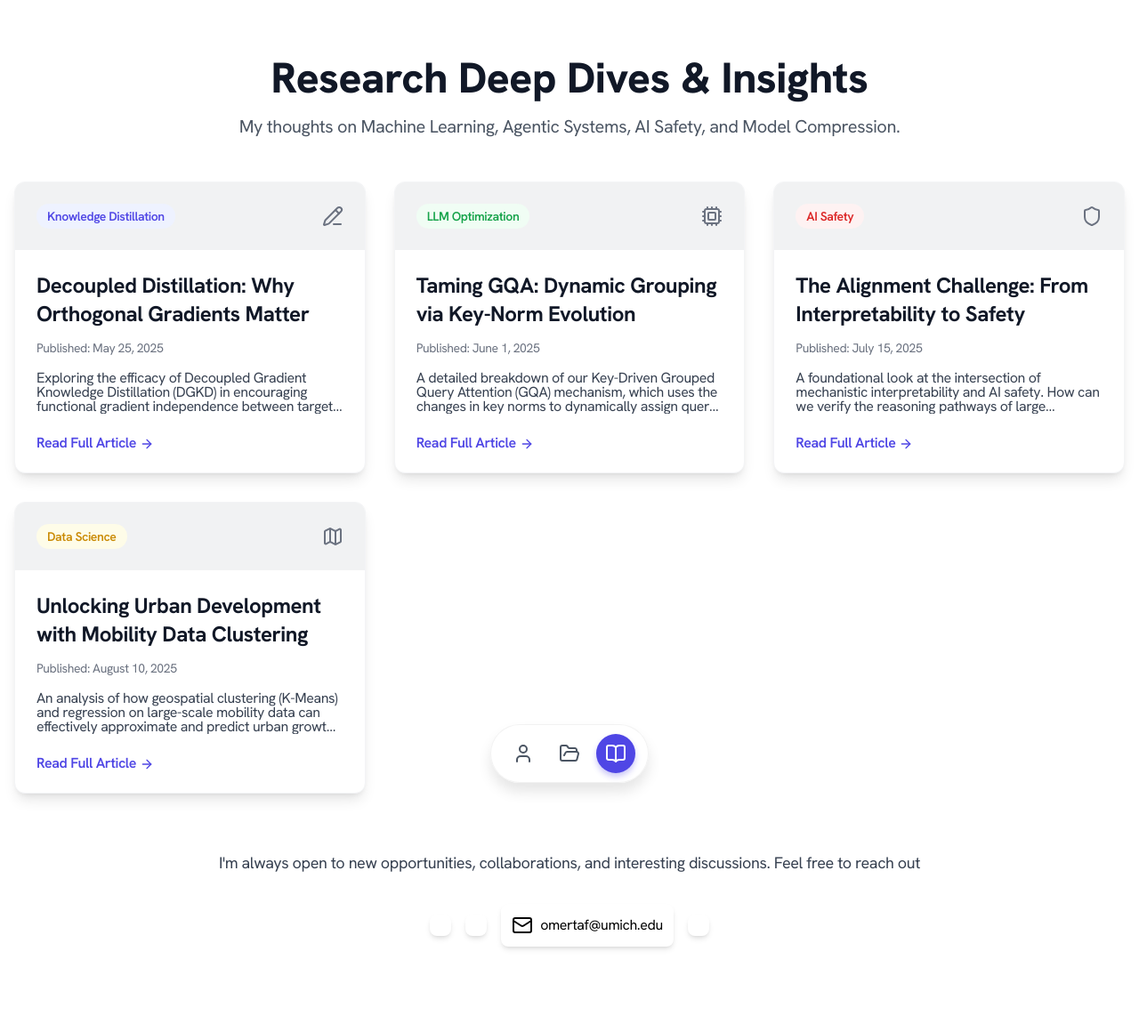
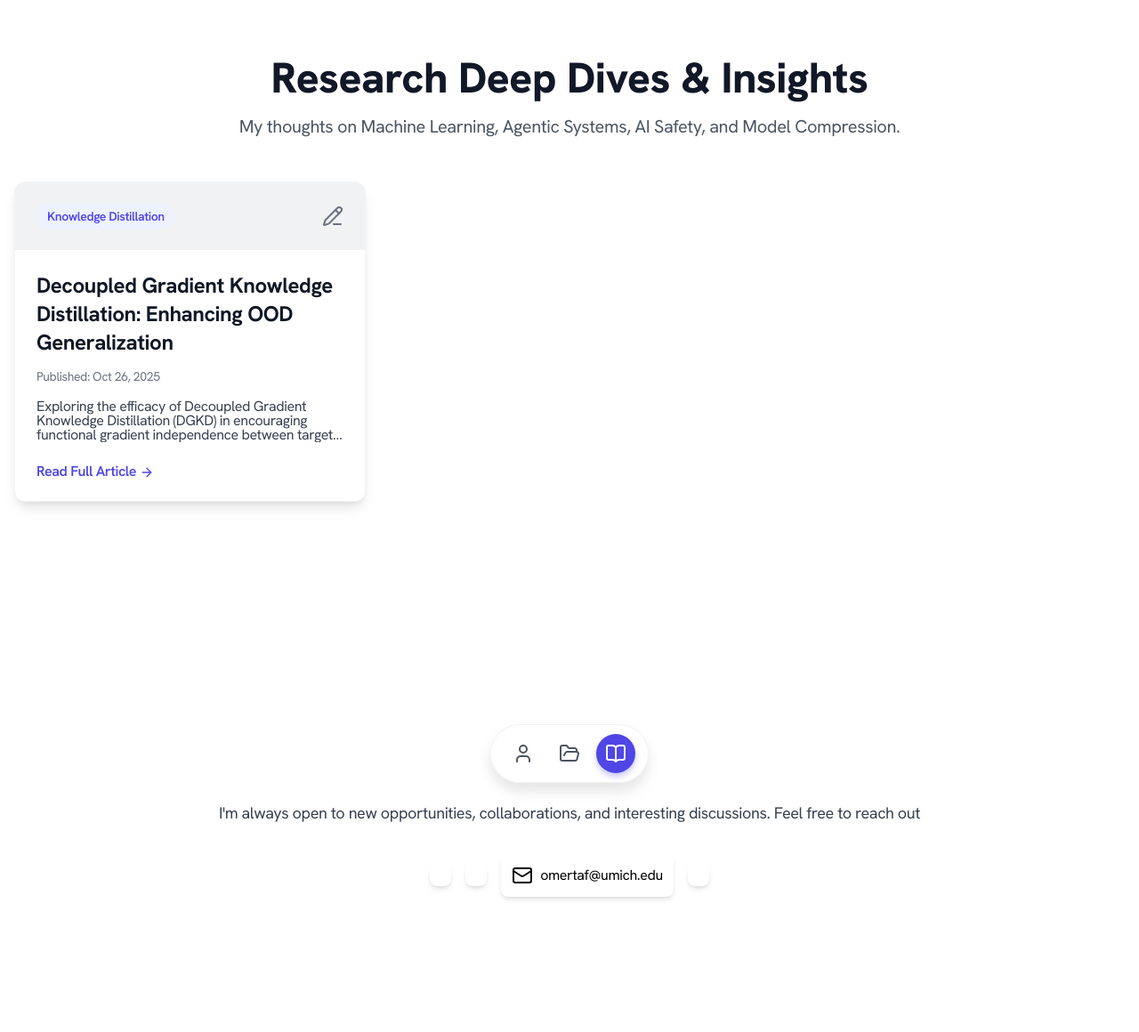
Before and after one commit to omertafveez-2001/omertafveez-2001.github.io, a Jekyll site: the page blogs.html, which Jekyll copies as it is, in a window 1280 px wide. Shown: the whole page at 89% size. Built offline with Jekyll 4.4.1, drawn with Linux system fonts in a browser that asks for light colours; nearby versions of some CDN libraries; after the commit the page ends 1104 px from its top, so only the background shows below that.

Commit message:
fixed a bug

```diff
--- a/blogs.html
+++ b/blogs.html
@@ -65,91 +65,18 @@
 
                 <div class="p-6">
                     <h2 class="text-2xl font-bold text-gray-900 mb-3 custom-heading">
-                        Decoupled Distillation: Why Orthogonal Gradients Matter
+                        Decoupled Gradient Knowledge Distillation: Enhancing OOD Generalization
                     </h2>
-                    <p class="text-sm text-gray-500 mb-4">Published: May 25, 2025</p>
+                    <p class="text-sm text-gray-500 mb-4">Published: Oct 26, 2025</p>
                     <p class="text-gray-700 mb-6 line-clamp-3">
-                        Exploring the efficacy of Decoupled Gradient Knowledge Distillation (DGKD) in encouraging functional gradient independence between target and non-target classes, leading to superior OOD generalization and feature compaction in smaller models.
+                        Exploring the efficacy of Decoupled Gradient Knowledge Distillation (DGKD) in encouraging functional gradient independence between target and non-target classes, leading to superior OOD generalization and feature compaction.
                     </p>
-                    <a href="/blogs/dkd/"
+                    <a href="/blogs/decoupled_gradient_kd/"
                         class="text-indigo-600 font-semibold hover:text-indigo-800 transition-colors duration-200 flex items-center gap-1">
                         Read Full Article <i data-lucide="arrow-right" class="w-4 h-4 mt-0.5"></i>
                     </a>
                 </div>
             </article>
-
-            <!-- Blog Post Card 2: Key-Driven GQA -->
-            <article
-                class="bg-white rounded-xl border border-gray-100 shadow-lg hover:shadow-2xl hover:ring-4 hover:ring-indigo-100 transition-all duration-300 overflow-hidden">
-                <!-- Placeholder Image/Icon Header -->
-                <div class="p-6 bg-[#f1f2f3] flex items-center justify-between">
-                    <span class="text-sm font-semibold text-green-600 bg-green-50 px-3 py-1 rounded-full">LLM Optimization</span>
-                    <i data-lucide="cpu" class="w-6 h-6 text-gray-500"></i>
-                </div>
-
-                <div class="p-6">
-                    <h2 class="text-2xl font-bold text-gray-900 mb-3 custom-heading">
-                        Taming GQA: Dynamic Grouping via Key-Norm Evolution
-                    </h2>
-                    <p class="text-sm text-gray-500 mb-4">Published: June 1, 2025</p>
-                    <p class="text-gray-700 mb-6 line-clamp-3">
-                        A detailed breakdown of our Key-Driven Grouped Query Attention (GQA) mechanism, which uses the changes in key norms to dynamically assign query groups, offering a significant boost in efficiency and accuracy for large Vision Transformers.
-                    </p>
-                    <a href="#"
-                        class="text-indigo-600 font-semibold hover:text-indigo-800 transition-colors duration-200 flex items-center gap-1">
-                        Read Full Article <i data-lucide="arrow-right" class="w-4 h-4 mt-0.5"></i>
-                    </a>
-                </div>
-            </article>
-
-            <!-- Blog Post Card 3: AI Safety & Reasoning -->
-            <article
-                class="bg-white rounded-xl border border-gray-100 shadow-lg hover:shadow-2xl hover:ring-4 hover:ring-indigo-100 transition-all duration-300 overflow-hidden">
-                <!-- Placeholder Image/Icon Header -->
-                <div class="p-6 bg-[#f1f2f3] flex items-center justify-between">
-                    <span class="text-sm font-semibold text-red-600 bg-red-50 px-3 py-1 rounded-full">AI Safety</span>
-                    <i data-lucide="shield" class="w-6 h-6 text-gray-500"></i>
-                </div>
-
-                <div class="p-6">
-                    <h2 class="text-2xl font-bold text-gray-900 mb-3 custom-heading">
-                        The Alignment Challenge: From Interpretability to Safety
-                    </h2>
-                    <p class="text-sm text-gray-500 mb-4">Published: July 15, 2025</p>
-                    <p class="text-gray-700 mb-6 line-clamp-3">
-                        A foundational look at the intersection of mechanistic interpretability and AI safety. How can we verify the reasoning pathways of large language models to ensure they remain aligned with human values and intentions?
-                    </p>
-                    <a href="#"
-                        class="text-indigo-600 font-semibold hover:text-indigo-800 transition-colors duration-200 flex items-center gap-1">
-                        Read Full Article <i data-lucide="arrow-right" class="w-4 h-4 mt-0.5"></i>
-                    </a>
-                </div>
-            </article>
-
-            <!-- Blog Post Card 4: Mobility Pattern Mining -->
-            <article
-                class="bg-white rounded-xl border border-gray-100 shadow-lg hover:shadow-2xl hover:ring-4 hover:ring-indigo-100 transition-all duration-300 overflow-hidden">
-                <!-- Placeholder Image/Icon Header -->
-                <div class="p-6 bg-[#f1f2f3] flex items-center justify-between">
-                    <span class="text-sm font-semibold text-yellow-600 bg-yellow-50 px-3 py-1 rounded-full">Data Science</span>
-                    <i data-lucide="map" class="w-6 h-6 text-gray-500"></i>
-                </div>
-
-                <div class="p-6">
-                    <h2 class="text-2xl font-bold text-gray-900 mb-3 custom-heading">
-                        Unlocking Urban Development with Mobility Data Clustering
-                    </h2>
-                    <p class="text-sm text-gray-500 mb-4">Published: August 10, 2025</p>
-                    <p class="text-gray-700 mb-6 line-clamp-3">
-                        An analysis of how geospatial clustering (K-Means) and regression on large-scale mobility data can effectively approximate and predict urban growth patterns, using the city of Beijing as a case study.
-                    </p>
-                    <a href="#"
-                        class="text-indigo-600 font-semibold hover:text-indigo-800 transition-colors duration-200 flex items-center gap-1">
-                        Read Full Article <i data-lucide="arrow-right" class="w-4 h-4 mt-0.5"></i>
-                    </a>
-                </div>
-            </article>
-
         </div>
     </main>
 
```
